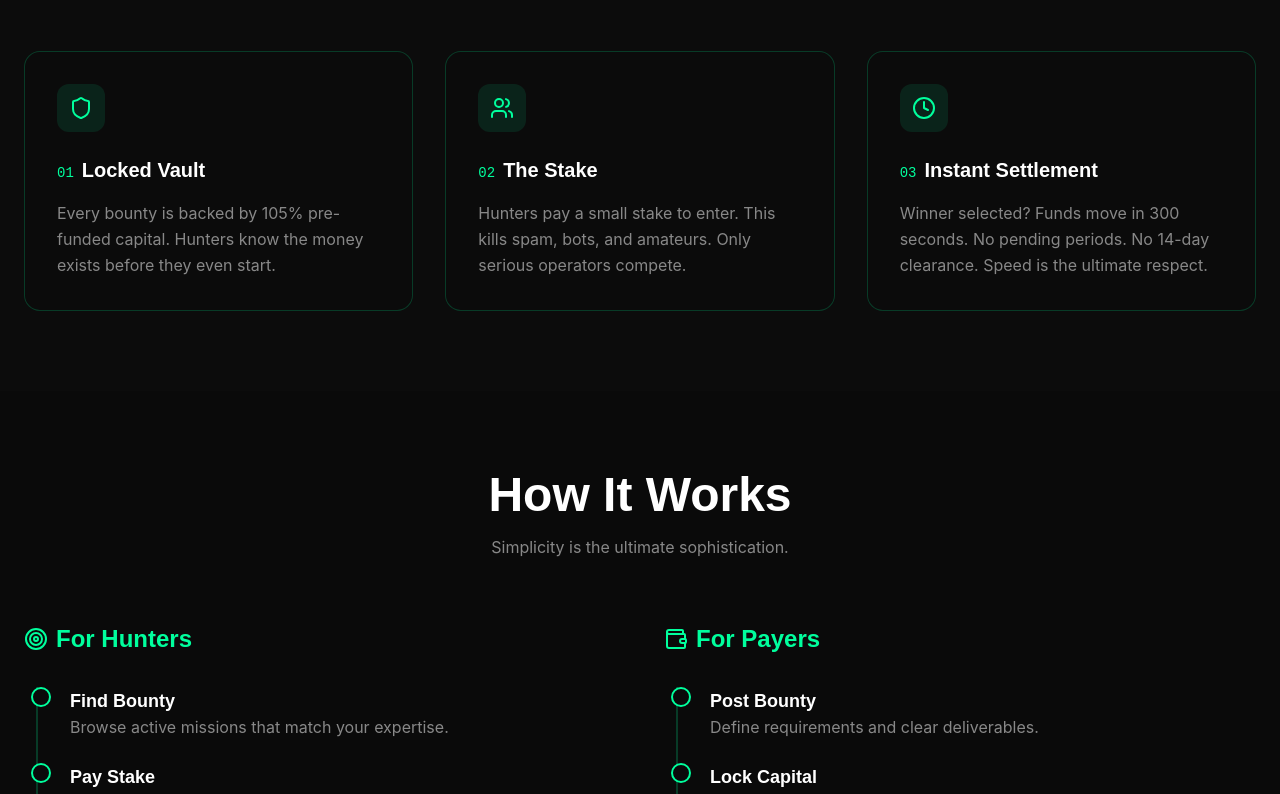
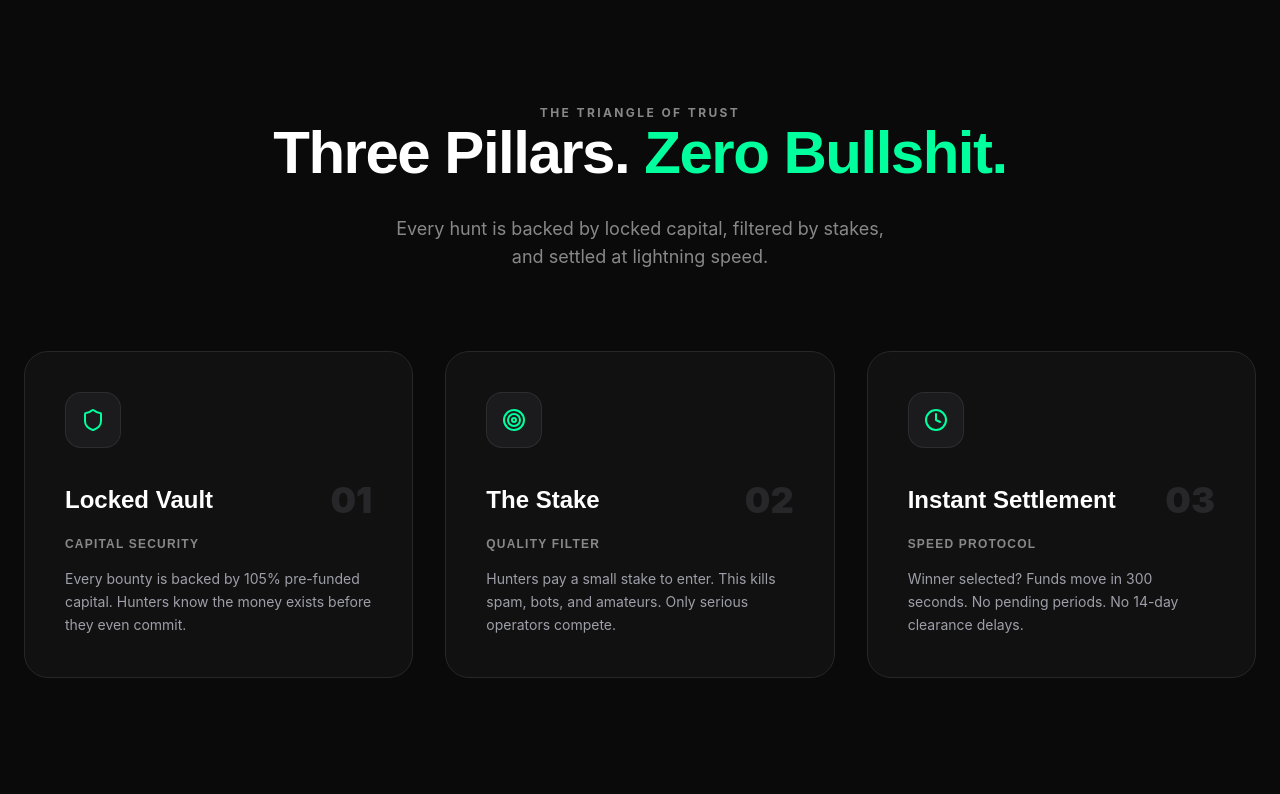
Before and after one commit to weomsingh/iqhuntfinale, a React (Vite) app: page / in a window 1280 px wide. Shown: the part 980-1774 px from the top of the page. Built offline with nearby package versions, Linux system fonts and the light colour scheme; no server answers.

Commit message:
Design: Redesigned Three Pillars section and updated navigation scrolling

```diff
--- a/src/layouts/MainLayout.tsx
+++ b/src/layouts/MainLayout.tsx
@@ -13,9 +13,17 @@ const MainLayout: React.FC = () => {
                     </Link>
 
                     <nav className="hidden md:flex items-center gap-8 text-sm font-medium text-iq-text-secondary">
-                        <Link to="/#pillars" className="hover:text-iq-green transition-colors">Three Pillars</Link>
                         <Link to="/covenant" className="hover:text-iq-green transition-colors">The Covenant</Link>
-                        <Link to="/#how-it-works" className="hover:text-iq-green transition-colors">How It Works</Link>
+                        <a
+                            href="/#how-it-works"
+                            onClick={(e) => {
+                                e.preventDefault();
+                                document.getElementById('how-it-works')?.scrollIntoView({ behavior: 'smooth' });
+                            }}
+                            className="hover:text-iq-green transition-colors cursor-pointer"
+                        >
+                            How It Works
+                        </a>
                     </nav>
 
                     <div className="flex items-center gap-4">
--- a/src/pages/HomePage.tsx
+++ b/src/pages/HomePage.tsx
@@ -46,55 +46,75 @@ const HomePage = () => {
                 </div>
             </section>
 
-            {/* Three Pillars Section */}
-            <section className="px-6 py-20 border-t border-iq-border bg-iq-secondary/30">
-                <div className="max-w-7xl mx-auto grid md:grid-cols-3 gap-8">
+            {/* Three Pillars Section - Redesigned */}
+            <section className="px-6 py-32 bg-iq-black border-t border-iq-border relative overflow-hidden">
+                <div className="absolute inset-0 bg-[radial-gradient(ellipse_at_top,_var(--tw-gradient-stops))] from-iq-green/5 via-transparent to-transparent opacity-20" />
+
+                <div className="max-w-7xl mx-auto relative z-10">
+                    <div className="text-center mb-20 space-y-4">
+                        <span className="text-xs font-bold tracking-[0.2em] text-iq-text-secondary uppercase">
+                            The Triangle of Trust
+                        </span>
+                        <h2 className="text-4xl md:text-6xl font-black tracking-tight text-white">
+                            Three Pillars. <span className="text-iq-green">Zero Bullshit.</span>
+                        </h2>
+                        <p className="text-iq-text-secondary max-w-2xl mx-auto text-lg pt-4">
+                            Every hunt is backed by locked capital, filtered by stakes, <br className="hidden md:block" />
+                            and settled at lightning speed.
+                        </p>
+                    </div>
+
+                    <div className="grid md:grid-cols-3 gap-8">
                         {/* Pillar 1 */}
-                    <div className="p-8 rounded-2xl bg-iq-black/50 border border-iq-border hover:border-iq-green/50 transition-colors group">
-                        <div className="w-12 h-12 bg-iq-green/10 rounded-xl flex items-center justify-center text-iq-green mb-6 group-hover:scale-110 transition-transform">
+                        <div className="p-10 rounded-3xl bg-zinc-900/50 border border-zinc-800 hover:border-iq-green/50 transition-all duration-300 group hover:-translate-y-2">
+                            <div className="w-14 h-14 rounded-2xl bg-zinc-800/50 flex items-center justify-center text-iq-green mb-8 group-hover:scale-110 transition-transform border border-zinc-700/50 group-hover:border-iq-green/30">
                                 <Shield className="w-6 h-6" />
                             </div>
-                        <div className="flex items-baseline gap-2 mb-4">
-                            <span className="text-sm font-mono text-iq-green">01</span>
-                            <h3 className="text-xl text-iq-text font-bold">Locked Vault</h3>
+                            <div className="flex items-center justify-between mb-4">
+                                <h3 className="text-2xl text-white font-bold">Locked Vault</h3>
+                                <span className="text-4xl font-black text-zinc-800 group-hover:text-iq-green/10 transition-colors">01</span>
                             </div>
-                        <p className="text-iq-text-secondary leading-relaxed">
-                            Every bounty is backed by 105% pre-funded capital. Hunters know the money exists before they even start.
+                            <h4 className="text-xs font-bold text-iq-text-secondary tracking-widest uppercase mb-4">Capital Security</h4>
+                            <p className="text-zinc-400 leading-relaxed text-sm">
+                                Every bounty is backed by 105% pre-funded capital. Hunters know the money exists before they even commit.
                             </p>
                         </div>
 
                         {/* Pillar 2 */}
-                    <div className="p-8 rounded-2xl bg-iq-black/50 border border-iq-border hover:border-iq-green/50 transition-colors group">
-                        <div className="w-12 h-12 bg-iq-green/10 rounded-xl flex items-center justify-center text-iq-green mb-6 group-hover:scale-110 transition-transform">
-                            <Users className="w-6 h-6" />
+                        <div className="p-10 rounded-3xl bg-zinc-900/50 border border-zinc-800 hover:border-iq-green/50 transition-all duration-300 group hover:-translate-y-2">
+                            <div className="w-14 h-14 rounded-2xl bg-zinc-800/50 flex items-center justify-center text-iq-green mb-8 group-hover:scale-110 transition-transform border border-zinc-700/50 group-hover:border-iq-green/30">
+                                <Target className="w-6 h-6" />
                             </div>
-                        <div className="flex items-baseline gap-2 mb-4">
-                            <span className="text-sm font-mono text-iq-green">02</span>
-                            <h3 className="text-xl text-iq-text font-bold">The Stake</h3>
+                            <div className="flex items-center justify-between mb-4">
+                                <h3 className="text-2xl text-white font-bold">The Stake</h3>
+                                <span className="text-4xl font-black text-zinc-800 group-hover:text-iq-green/10 transition-colors">02</span>
                             </div>
-                        <p className="text-iq-text-secondary leading-relaxed">
+                            <h4 className="text-xs font-bold text-iq-text-secondary tracking-widest uppercase mb-4">Quality Filter</h4>
+                            <p className="text-zinc-400 leading-relaxed text-sm">
                                 Hunters pay a small stake to enter. This kills spam, bots, and amateurs. Only serious operators compete.
                             </p>
                         </div>
 
                         {/* Pillar 3 */}
-                    <div className="p-8 rounded-2xl bg-iq-black/50 border border-iq-border hover:border-iq-green/50 transition-colors group">
-                        <div className="w-12 h-12 bg-iq-green/10 rounded-xl flex items-center justify-center text-iq-green mb-6 group-hover:scale-110 transition-transform">
+                        <div className="p-10 rounded-3xl bg-zinc-900/50 border border-zinc-800 hover:border-iq-green/50 transition-all duration-300 group hover:-translate-y-2">
+                            <div className="w-14 h-14 rounded-2xl bg-zinc-800/50 flex items-center justify-center text-iq-green mb-8 group-hover:scale-110 transition-transform border border-zinc-700/50 group-hover:border-iq-green/30">
                                 <Clock className="w-6 h-6" />
                             </div>
-                        <div className="flex items-baseline gap-2 mb-4">
-                            <span className="text-sm font-mono text-iq-green">03</span>
-                            <h3 className="text-xl text-iq-text font-bold">Instant Settlement</h3>
+                            <div className="flex items-center justify-between mb-4">
+                                <h3 className="text-2xl text-white font-bold">Instant Settlement</h3>
+                                <span className="text-4xl font-black text-zinc-800 group-hover:text-iq-green/10 transition-colors">03</span>
                             </div>
-                        <p className="text-iq-text-secondary leading-relaxed">
-                            Winner selected? Funds move in 300 seconds. No pending periods. No 14-day clearance. Speed is the ultimate respect.
+                            <h4 className="text-xs font-bold text-iq-text-secondary tracking-widest uppercase mb-4">Speed Protocol</h4>
+                            <p className="text-zinc-400 leading-relaxed text-sm">
+                                Winner selected? Funds move in 300 seconds. No pending periods. No 14-day clearance delays.
                             </p>
+                        </div>
                     </div>
                 </div>
             </section>
 
             {/* How It Works Grid */}
-            <section className="px-6 py-20 relative">
+            <section id="how-it-works" className="px-6 py-20 relative pt-32">
                 <div className="max-w-7xl mx-auto">
                     <div className="text-center mb-16">
                         <h2 className="text-3xl md:text-5xl font-bold mb-4">How It Works</h2>
```
Lines whose indentation alone changed are shown as unchanged.
